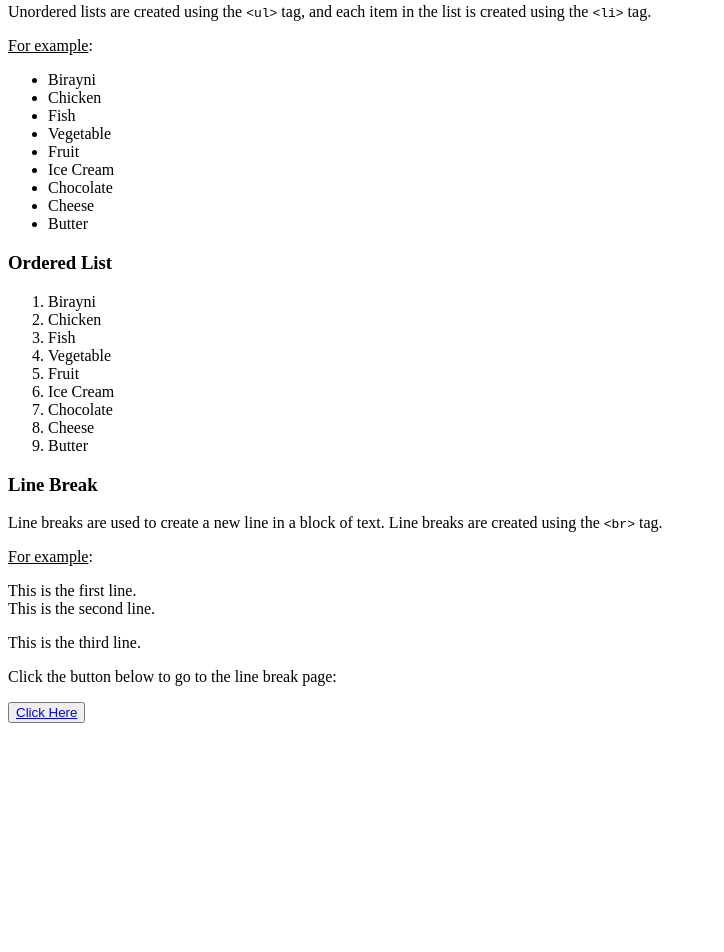
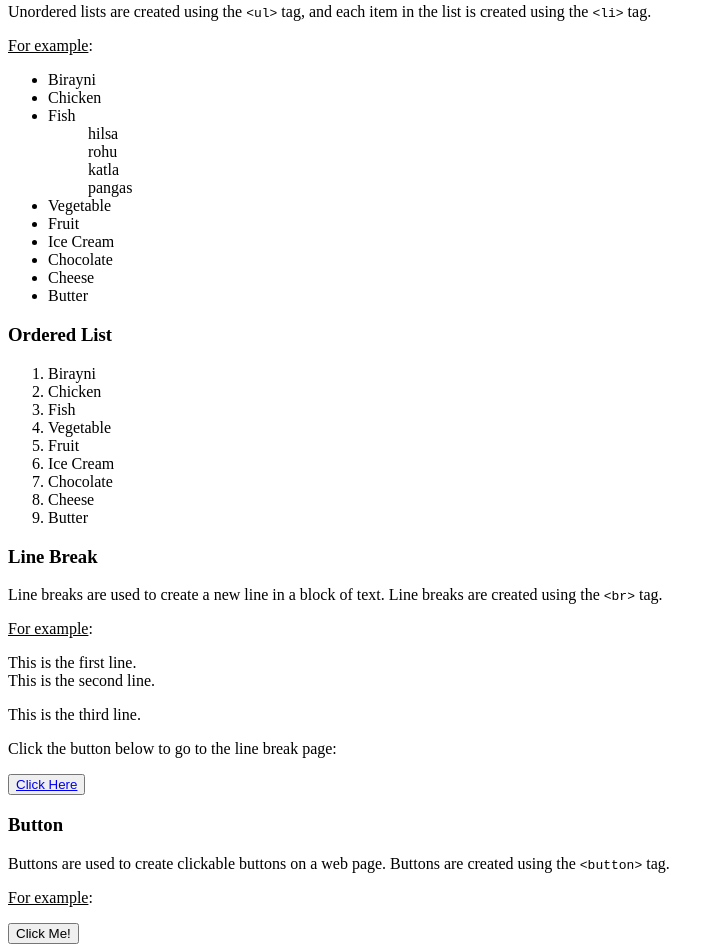
Before and after one commit to fahimrahman701/Web-Development, a plain HTML site: page Web_day1_html/Module-1 (Learn and Explore HTML)/1-4 [HTML List] _ Container tag, list tags (ol, ul, li), line break, button/list.html in a window 1280 px wide. Shown: the part 450-1402 px from the top of the page, without its empty margins (0-724 px from the left). Before the commit the page ends 1181 px from the top, so only its background shows below. Drawn offline with Linux system fonts and the light colour scheme.

Commit message:
Added Div Section

```diff
--- a/Web_day1_html/Module-1 (Learn and Explore HTML)/1-4 [HTML List] _ Container tag, list tags (ol, ul, li), line break, button/list.html
+++ b/Web_day1_html/Module-1 (Learn and Explore HTML)/1-4 [HTML List] _ Container tag, list tags (ol, ul, li), line break, button/list.html
@@ -34,7 +34,12 @@
         <ul>
             <li>Birayni</li>
             <li>Chicken</li>
-            <li>Fish</li>
+            <li>Fish
+                <ul>hilsa</ul>
+                <ul>rohu</ul>
+                <ul>katla</ul>
+                <ul>pangas</ul>
+            </li>
             <li>Vegetable</li>
             <li>Fruit</li>
             <li>Ice Cream</li>
@@ -63,9 +68,18 @@
             <p><u>For example</u>:</p>
             <p>This is the first line.<br>This is the second line.</p>
             <p>This is the third line.</p>
+
             <!-- Button to go to the line break page: -->
             <p>Click the button below to go to the line break page:</p>
          <button><a href="https://developer.mozilla.org/en-US/docs/Web/HTML/Reference/Elements/br">Click Here</a></button>
+
+         <!-- div section -->
+         <div>
+            <h3>Button</h3>
+            <p>Buttons are used to create clickable buttons on a web page. Buttons are created using the <code>&lt;button&gt;</code> tag.</p>
+            <p><u>For example</u>:</p>
+            <button type="button">Click Me!</button>
+         </div>
     </main>
     <!-- footer section -->
     <footer>
```
